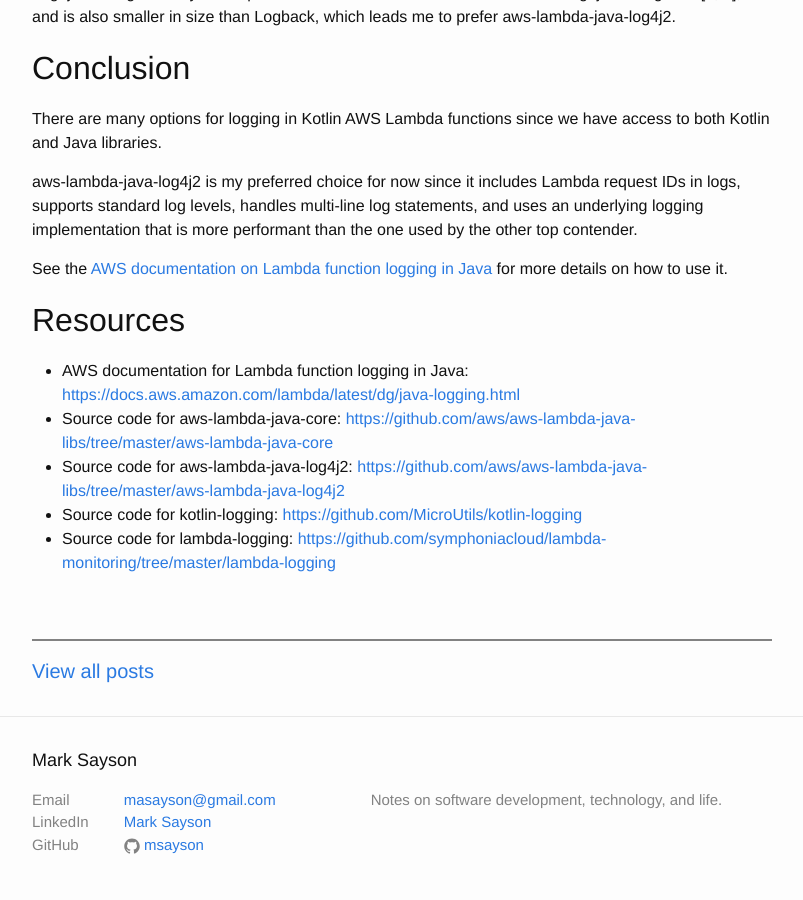
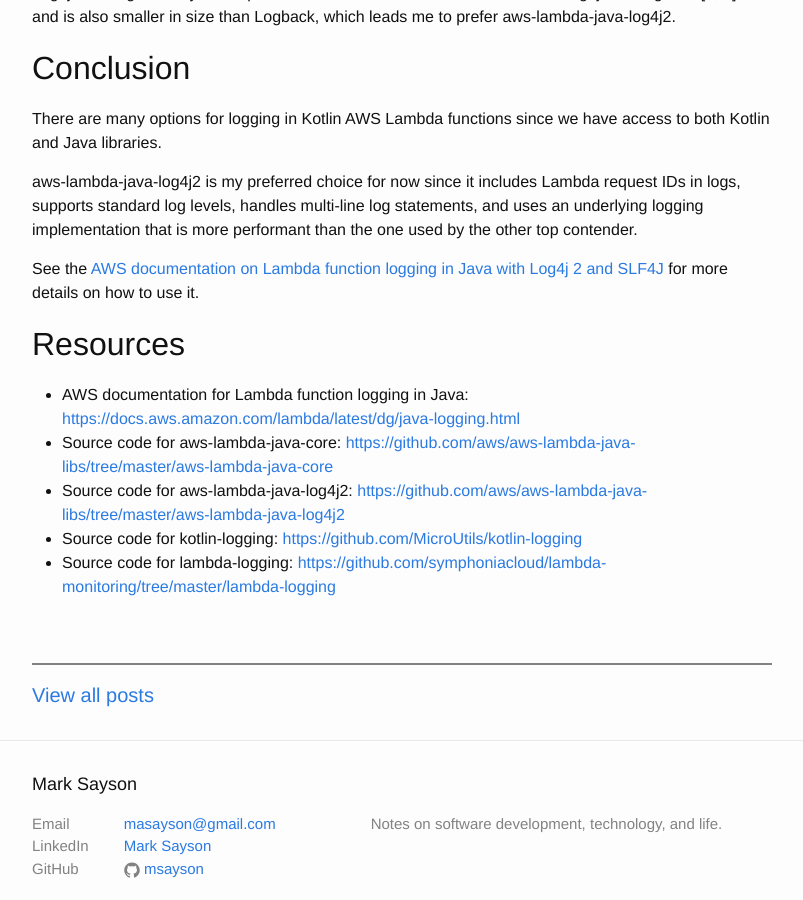
Before and after one commit to msayson/msayson.github.io, a Jekyll site: the page built from _posts/2020-08-08-choosing-kotlin-logging-library-for-aws-lambda.markdown, in a window 1280 px wide and 900 px high, scrolled down 2027 px. Shown: the whole window, without its empty margins (238-1041 px from the left). Built offline with Jekyll 4.4.1, drawn with Linux system fonts in a browser that asks for light colours.

Commit message:
Updated link for AWS documentation to point to relevant section

```diff
--- a/_posts/2020-08-08-choosing-kotlin-logging-library-for-aws-lambda.markdown
+++ b/_posts/2020-08-08-choosing-kotlin-logging-library-for-aws-lambda.markdown
@@ -72,7 +72,7 @@
 
 aws-lambda-java-log4j2 is my preferred choice for now since it includes Lambda request IDs in logs, supports standard log levels, handles multi-line log statements, and uses an underlying logging implementation that is more performant than the one used by the other top contender.
 
-See the [AWS documentation on Lambda function logging in Java](https://docs.aws.amazon.com/lambda/latest/dg/java-logging.html) for more details on how to use it.
+See the [AWS documentation on Lambda function logging in Java with Log4j 2 and SLF4J](https://docs.aws.amazon.com/lambda/latest/dg/java-logging.html#java-logging-log4j2) for more details on how to use it.
 
 ## Resources
 
```
